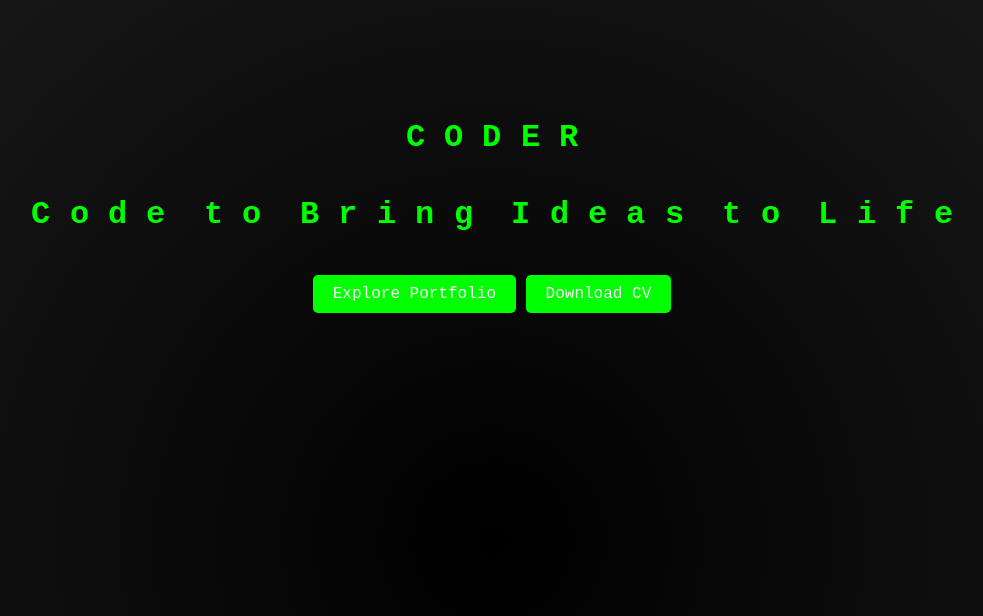
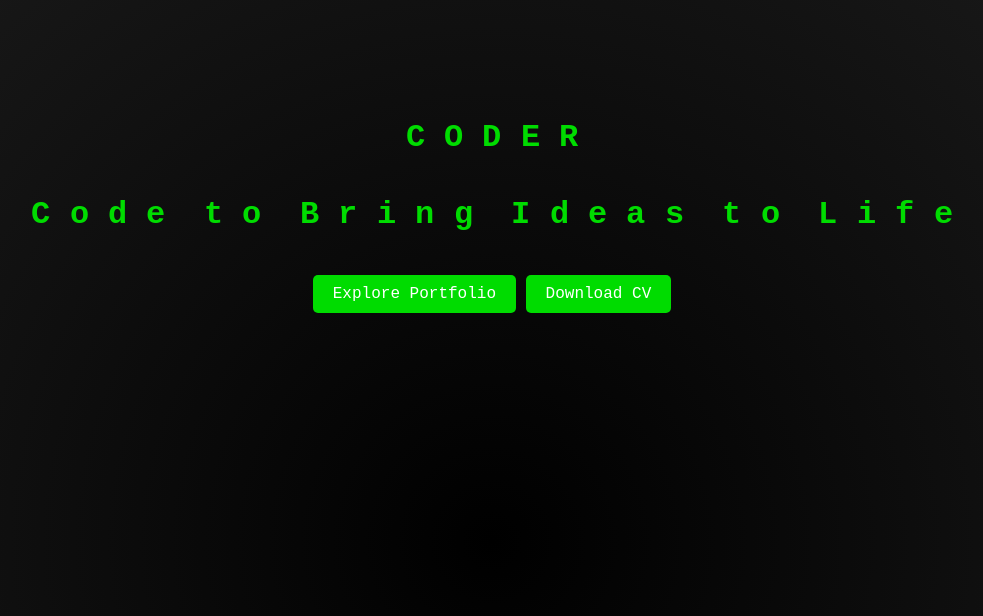
Before and after one commit to Tharan2/Tharan_portfolio, a plain HTML site: page index.html in a window 1280 px wide. Shown: the part 184-800 px from the top of the page, without its empty margins (148-1131 px from the left). Drawn offline with Linux system fonts and the light colour scheme.

Commit message:
styles.css

```diff
--- a/styles.css
+++ b/styles.css
@@ -1,6 +1,6 @@
 :root {
     --bg-color: #1e1e1e; /* Dark background color */
-    --primary-color: #00ff00; /* Bright green for accents */
+    --primary-color: #00dc00; /* Bright green for accents */
     --dark-color: #282828; /* Slightly lighter dark color for sections */
     --ambient-color: rgb(0, 255, 255); /* Light cyan for glowing effects */
     --highlight-color: #00cc00; /* Highlight color for active sections */
```
